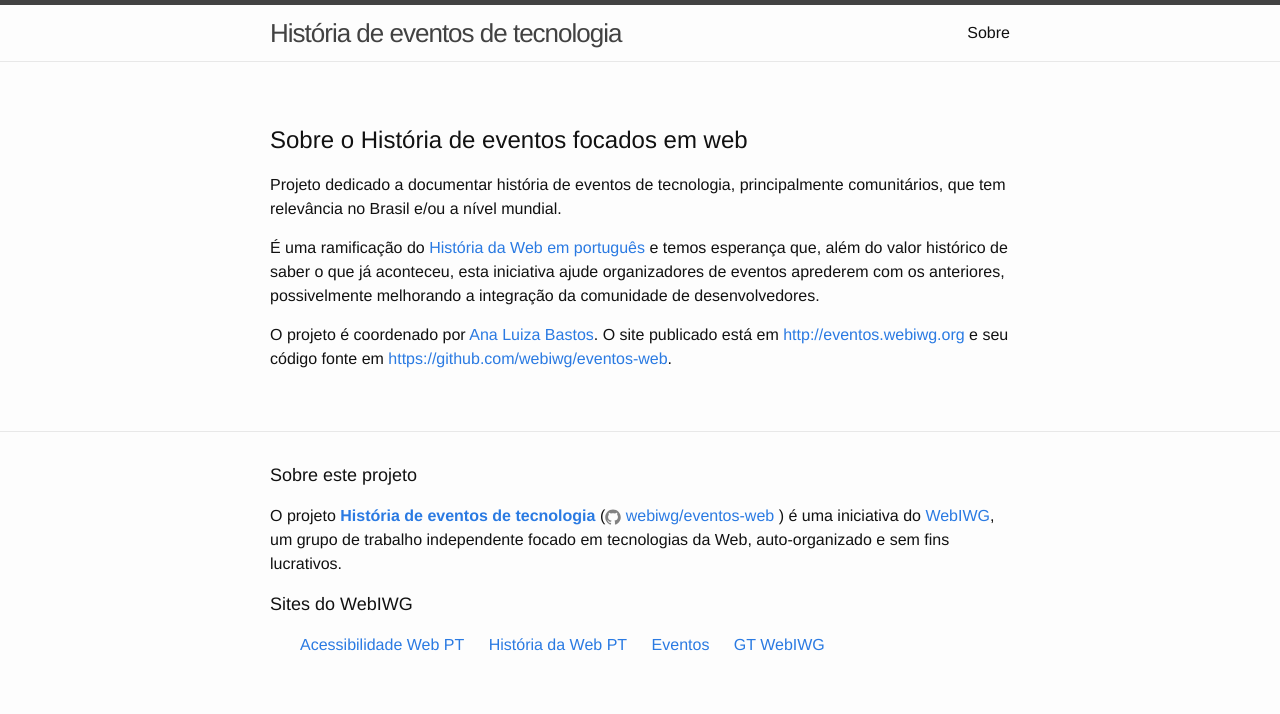
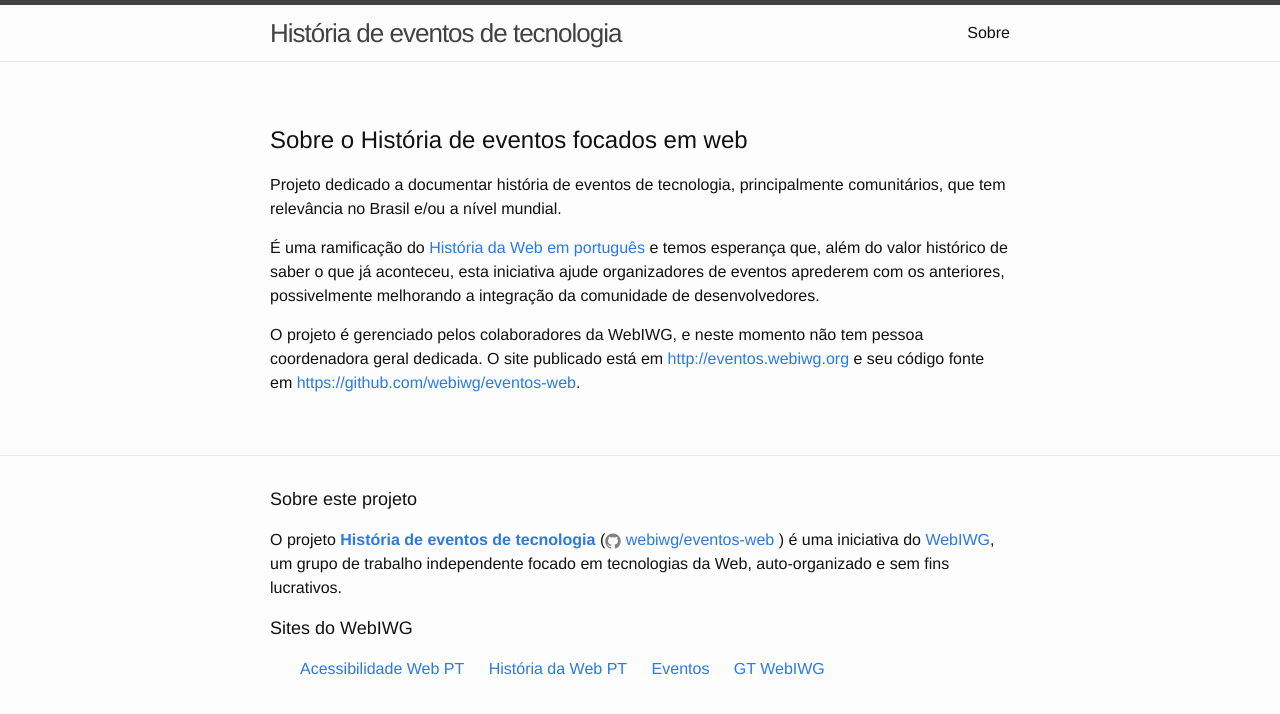
Before and after one commit to webiwg/eventos-web, a Jekyll site: the page built from sobre.md, in a window 1280 px wide. Shown: the top 714 px of the page. Built offline with Jekyll 4.4.1, drawn with Linux system fonts in a browser that asks for light colours.

Commit message:
Marcado repositório como sem pessoa organizadora geral específica; Atualizado Gems

```diff
--- a/sobre.md
+++ b/sobre.md
@@ -11,6 +11,8 @@ e temos esperança que, além do valor histórico de saber o que já aconteceu,
 esta iniciativa ajude organizadores de eventos aprederem com os anteriores,
 possivelmente melhorando a integração da comunidade de desenvolvedores.
 
-O projeto é coordenado por [Ana Luiza Bastos](https://github.com/anabastos).
+
+O projeto é gerenciado pelos colaboradores da WebIWG, e neste momento não
+tem pessoa coordenadora geral dedicada.
 O site publicado está em [http://eventos.webiwg.org](http://eventos.webiwg.org)
 e seu código fonte em [https://github.com/webiwg/eventos-web](https://github.com/webiwg/eventos-web).
```
Also changed, not shown: Gemfile.lock, README.md.
